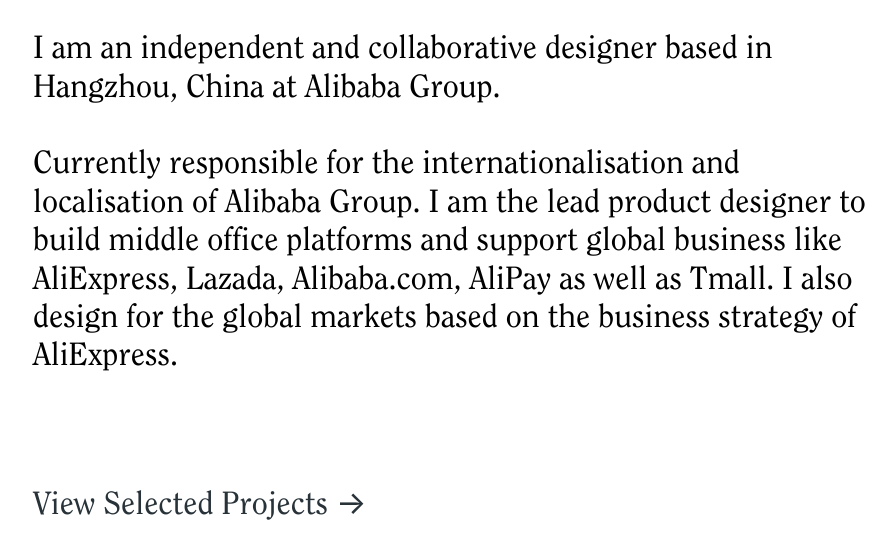
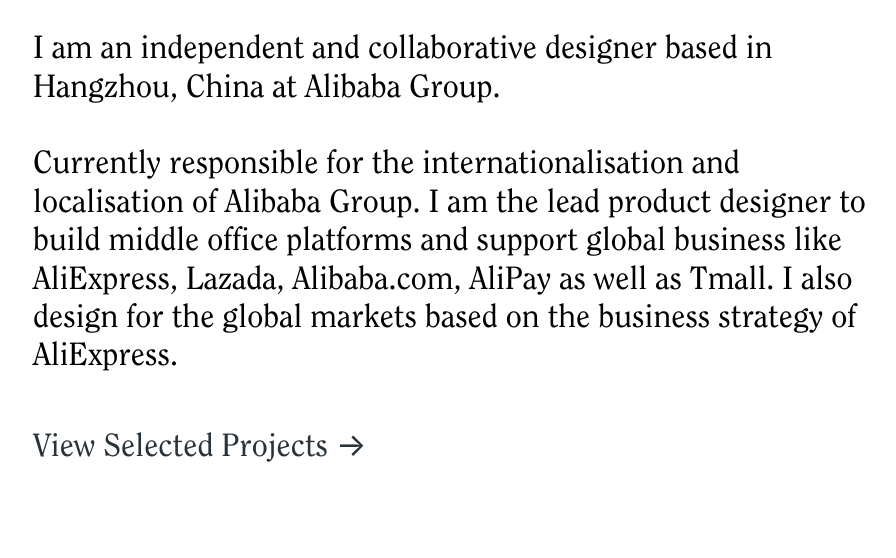
Before and after one commit to ideryang/ideryang.github.io, a plain HTML site: page index.htm in a window 1280 px wide. Shown: the part 356-914 px from the top of the page, without its empty margins (127-1023 px from the left). Drawn offline with nearby package versions, Linux system fonts and the light colour scheme.

Commit message:
Adjust Spacing
Adjust Spacing

```diff
--- a/css/style.css
+++ b/css/style.css
@@ -140,5 +140,4 @@ span{
   margin-right:.25em;
   display:inline-block;
   position: relative;
-  margin-top: 20px;
 }
--- a/index.htm
+++ b/index.htm
@@ -77,7 +77,7 @@
   </header>
 
   <div id="what-I-do" class="hideable-section">
-    <p>I am an independent and collaborative designer based in Hangzhou, China at Alibaba Group. <br> <br> Currently responsible for the internationalisation and localisation of Alibaba Group. I am the lead product designer to build middle office platforms and support global business like AliExpress, Lazada, Alibaba.com, AliPay as well as Tmall. I also design for the global markets based on the business strategy of AliExpress.<br><br>
+    <p>I am an independent and collaborative designer based in Hangzhou, China at Alibaba Group. <br> <br> Currently responsible for the internationalisation and localisation of Alibaba Group. I am the lead product designer to build middle office platforms and support global business like AliExpress, Lazada, Alibaba.com, AliPay as well as Tmall. I also design for the global markets based on the business strategy of AliExpress.
     <div class="selected">
       <h2>
         <a href="javascript:(0);" id="view-selected-projects"> View Selected Projects → </a>
```
